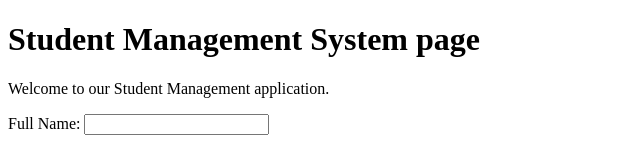
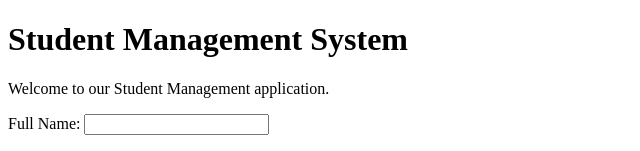
Before and after one commit to YousraBouk/StudentManagement, a plain HTML site: page index.html in a window 1280 px wide. Shown: the top 151 px of the page, without its empty margins (0-640 px from the left). Drawn offline with Linux system fonts and the light colour scheme.

Commit message:
Revert "Introduce incorrect page heading"
This reverts commit 9e0ae88dde62b9123de775e0b12db9e7d9388e75.

```diff
--- a/index.html
+++ b/index.html
@@ -3,7 +3,7 @@
 <head><meta charset="utf-8"><title>Student
 Management</title></head>
 <body>
- <h1>Student Management System page </h1>
+ <h1>Student Management System</h1>
  <p>Welcome to our Student Management application.</p>
  <form>
     <label for="name">Full Name:</label>
```
